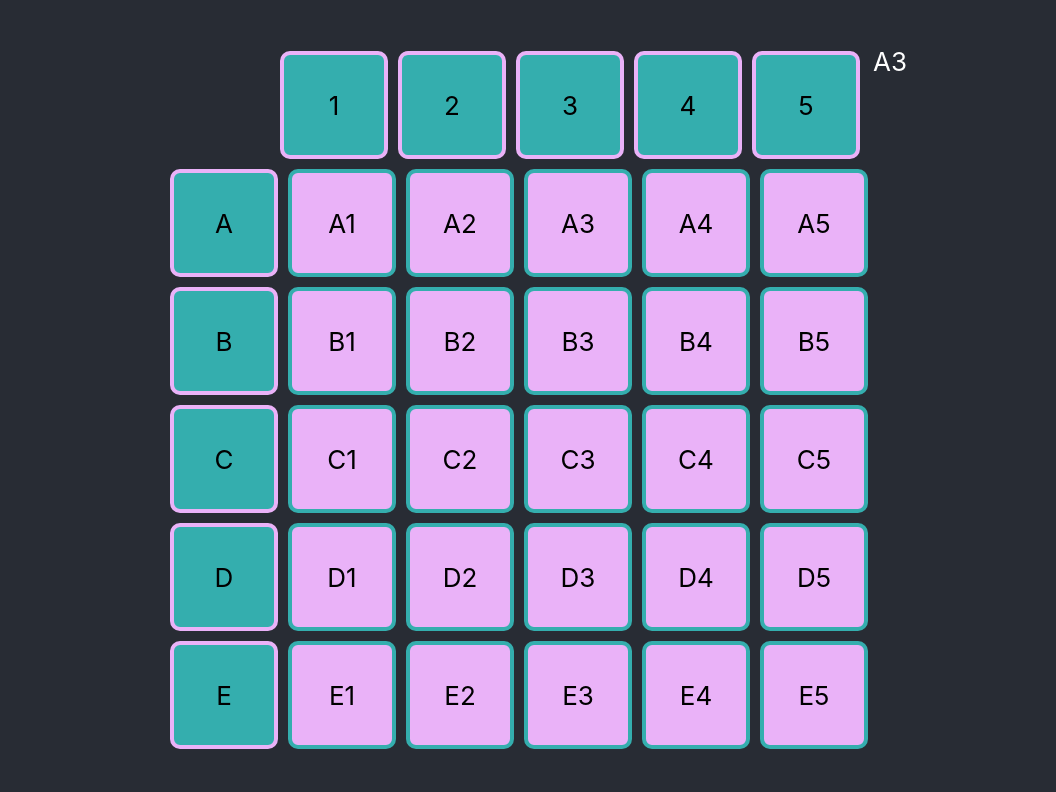
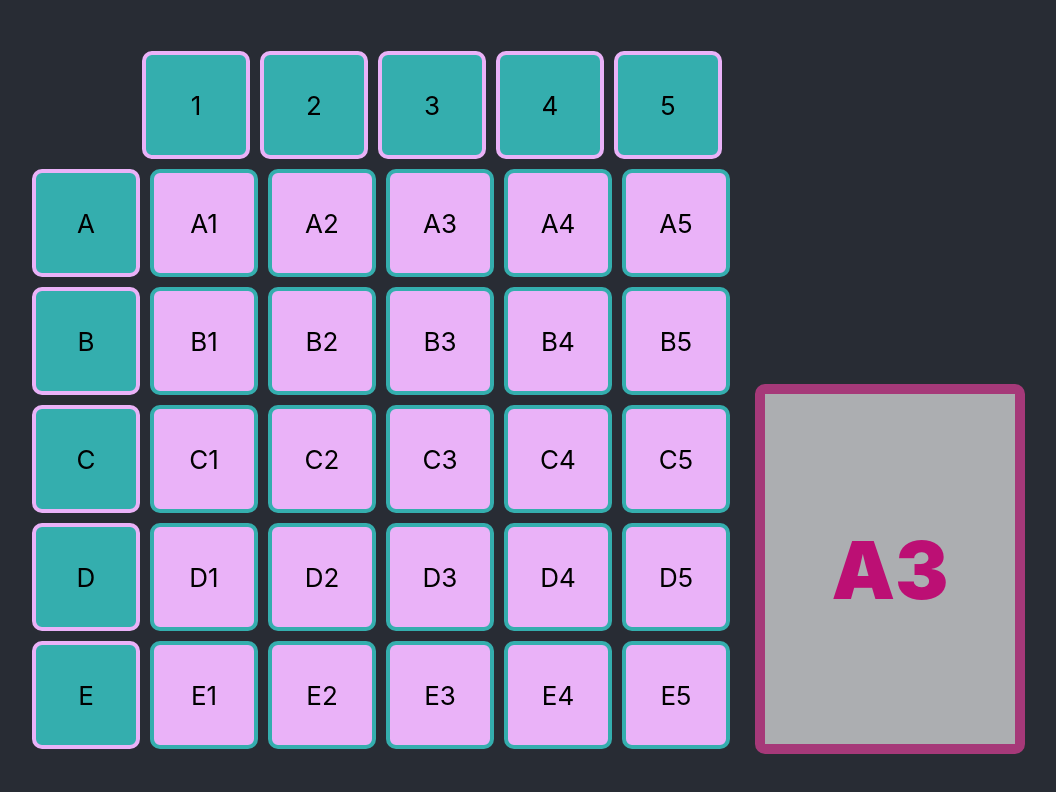
Before and after one commit to Nachocisss/conecta2, a React (Create React App) app: page / in a window 1280 px wide. Shown: the top 792 px of the page, without its empty margins (104-1160 px from the left). Built offline with nearby package versions, Linux system fonts and the light colour scheme.

Commit message:
card with coordinate render

```diff
--- a/src/Components/Card/Card.css
+++ b/src/Components/Card/Card.css
@@ -1,4 +1,18 @@
-.CardContainer {
-  height: 250px;
-  width: 200px;
+.cardContainer {
+  height: 350px;
+  width: 250px;
+  border-radius: 10px;
+  border: 10px solid #a63979;
+  background-color: #ffffff9d;
+
+  display: flex;
 }
+.textContainer {
+  text-align: center;
+  margin: auto;
+}
+.cardText {
+  font-size: 80px;
+  font-weight: 1000;
+  color: #bc0f74;
+}
--- a/src/Components/Card/Card.tsx
+++ b/src/Components/Card/Card.tsx
@@ -1,9 +1,11 @@
 import React from "react";
-
+import "./Card.css";
 const Card = () => {
   return (
-    <div className="CardContainer">
-      <span>A3</span>
+    <div className="cardContainer">
+      <div className="textContainer">
+        <span className="cardText">A3</span>
+      </div>
     </div>
   );
 };
--- a/src/Screens/BoardScreen.tsx
+++ b/src/Screens/BoardScreen.tsx
@@ -4,7 +4,7 @@ import "./Screens.css";
 
 const GameScreen = () => {
   return (
-    <div className="screen">
+    <div className="boardScreen">
       <Board />
     </div>
   );
--- a/src/Screens/CardScreen.tsx
+++ b/src/Screens/CardScreen.tsx
@@ -4,7 +4,7 @@ import "./Screens.css";
 
 const CardScreen = () => {
   return (
-    <div className="screen">
+    <div className="cardScreen">
       <Card />
     </div>
   );
--- a/src/Screens/Screens.css
+++ b/src/Screens/Screens.css
@@ -1,3 +1,8 @@
-.screen {
+.boardScreen {
   flex: 1;
 }
+.cardScreen {
+  flex: 1;
+  align-content: flex-end;
+  margin: 0px 20px;
+}
```
